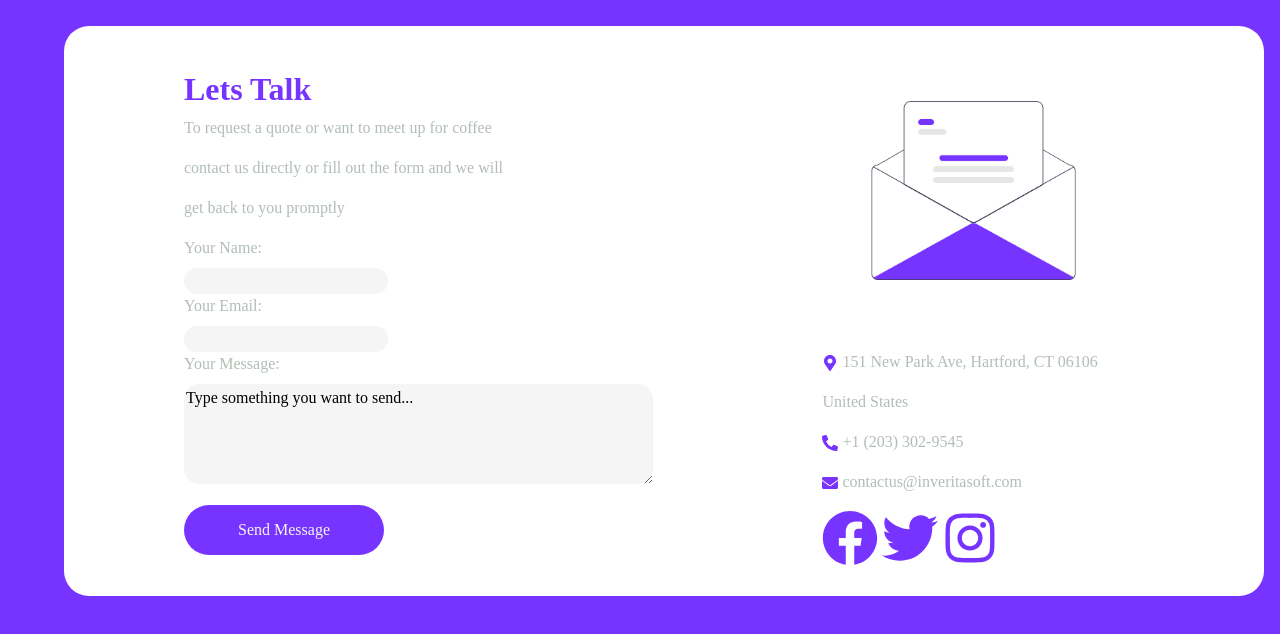
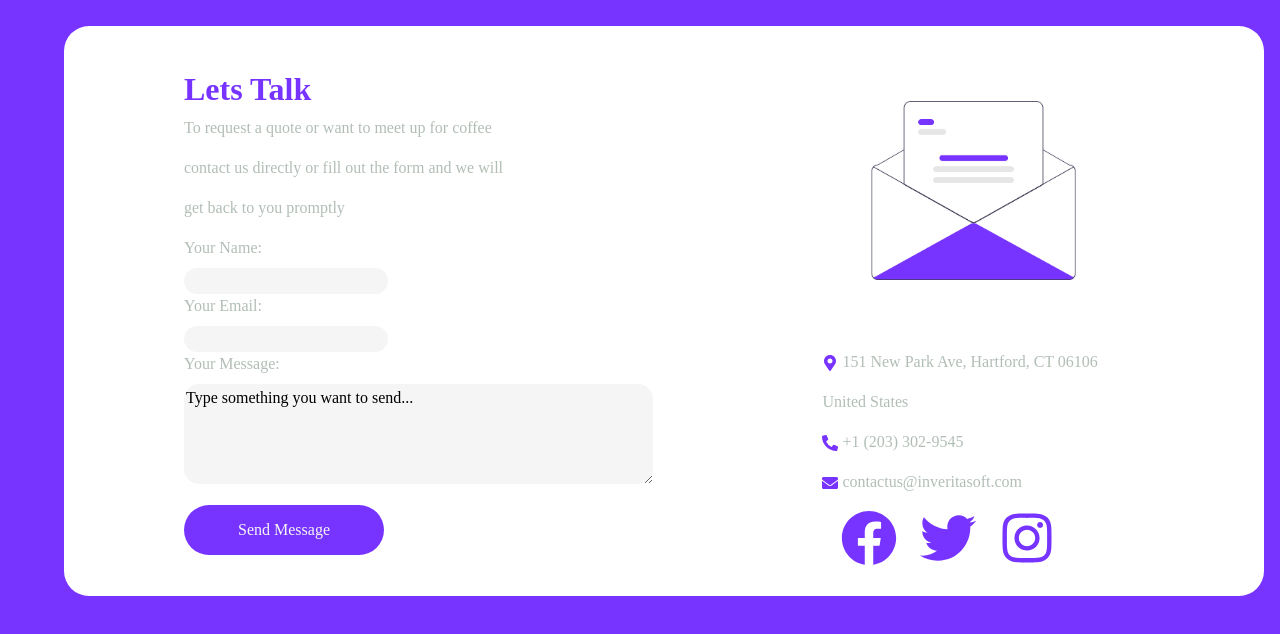
Before and after one commit to bigboybamo/designassesment, a React (Create React App) app: page / in a window 1280 px wide. Shown: the top 634 px of the page. Built offline with nearby package versions, Linux system fonts and the light colour scheme.

Commit message:
more design change

```diff
--- a/src/App.css
+++ b/src/App.css
@@ -72,8 +72,9 @@ img {
 .svg-icons2 {
 	color: #7733ff;
 	height: 7vmin;
-	width: 7vmin;
-}
+  width: 7vmin;
+  margin-left: 19px;
+  }
 
 .image-div {
 	margin-top: 8%;
```
